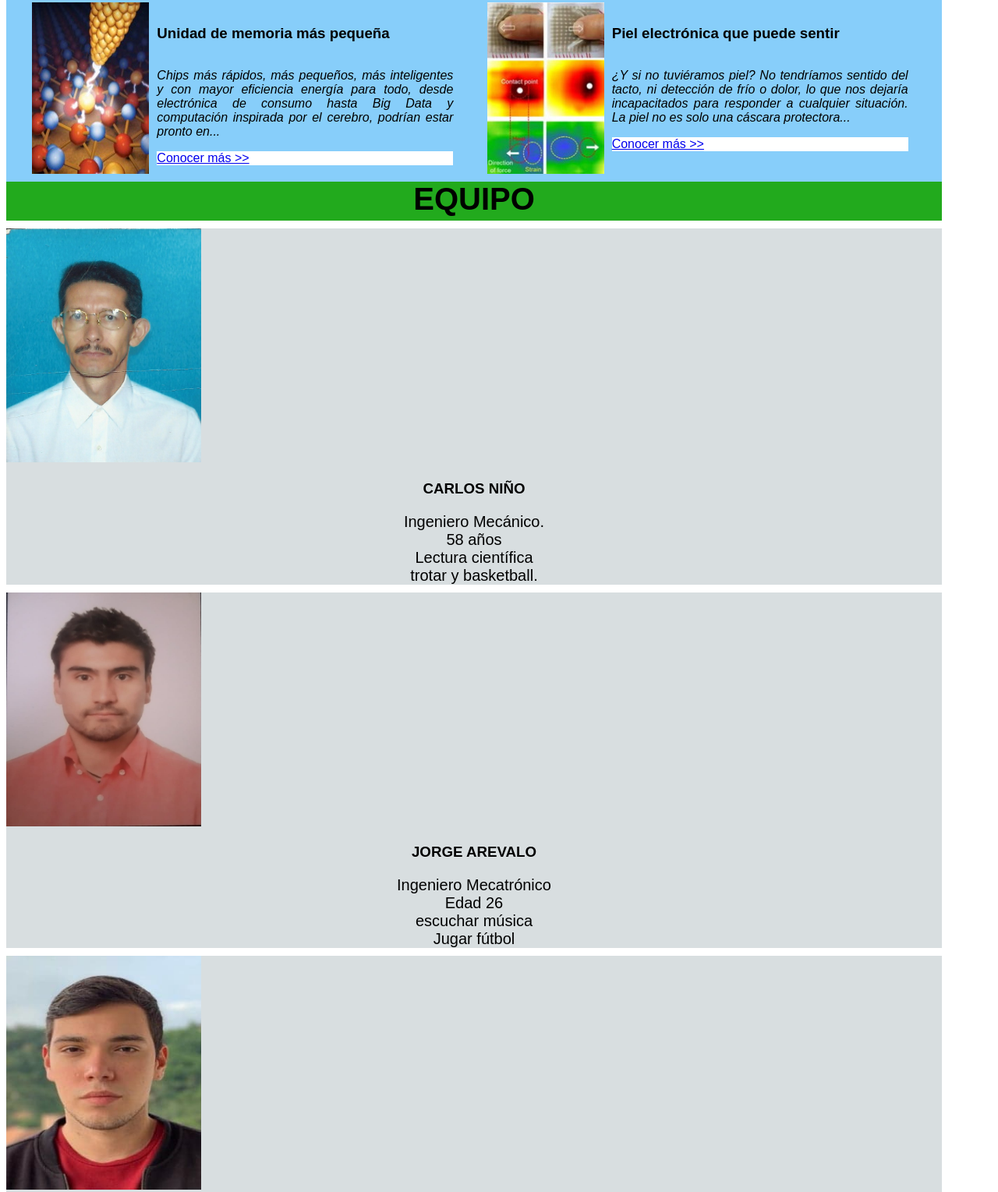
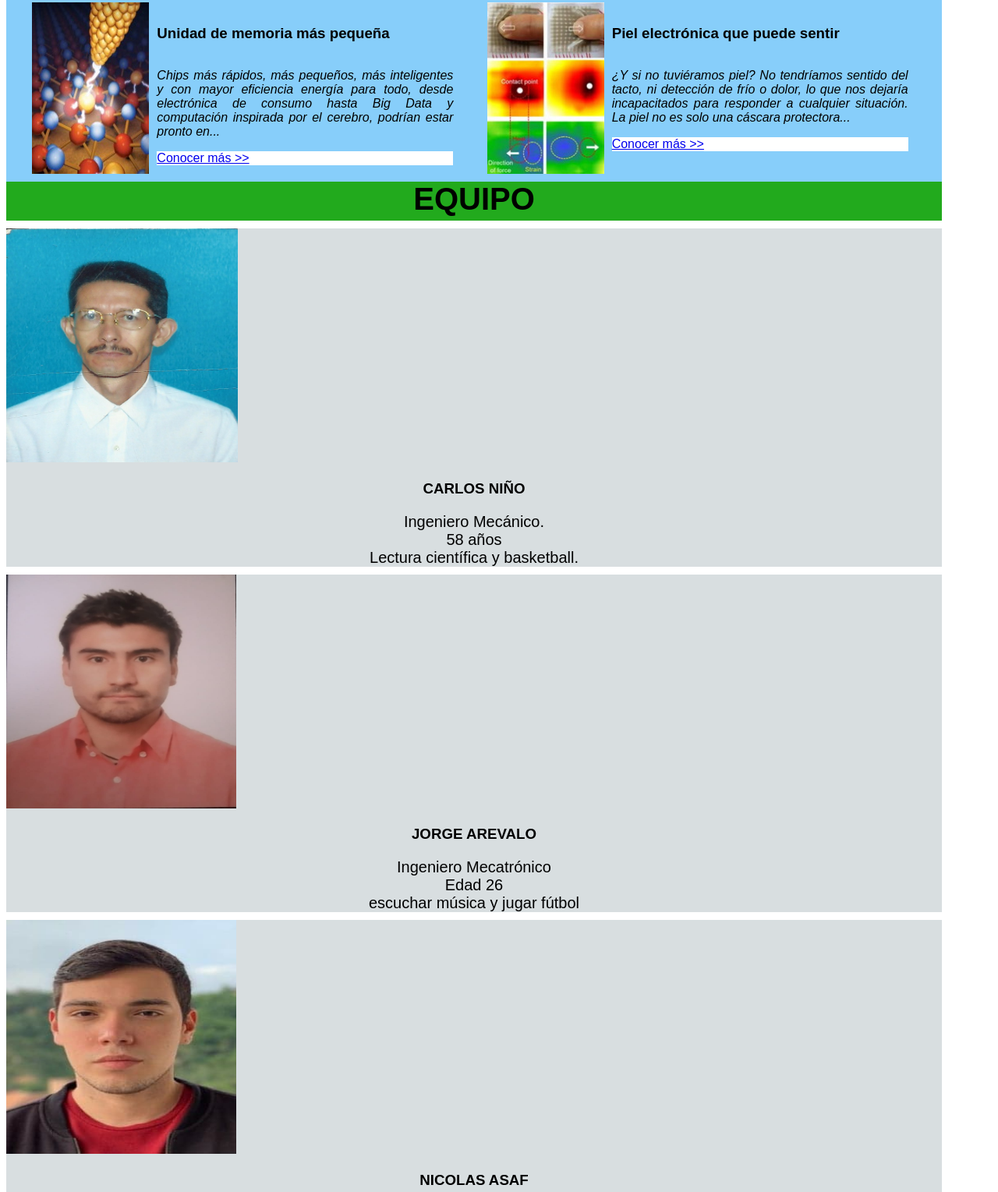
Before and after one commit to thedarkmidget94/Semana-1-7, a plain HTML site: page index.html in a window 1280 px wide. Shown: the part 1187-2716 px from the top of the page at 78% size. Drawn offline with Linux system fonts and the light colour scheme.

Commit message:
Update index.html

```diff
--- a/index.html
+++ b/index.html
@@ -119,24 +119,22 @@
                 </p>
             </div>
             <div class= "miembros__individuo">
-            <img src="carlos.jpeg" alt="imagen team" width="250" height="300">
+            <img src="carlos.jpeg" alt="imagen team" width="297" height="300">
             <h3 style="text-align: center;" class="miembros__individuo--nombre">CARLOS NIÑO</h2>
             <p class="miembros__individuo--descripcion"> Ingeniero Mecánico. <br>
                 58 años <br>
-                Lectura científica  <br>
-                trotar y basketball. </p>
+                Lectura científica y basketball. </p>
             </div>
             <div class= "miembros__individuo">
-            <img src="jorge.jpeg" alt="imagen team"  width="250" height="300">
+            <img src="jorge.jpeg" alt="imagen team"  width="295" height="300">
             <h3 style="text-align: center;"  class="miembros__individuo--nombre">JORGE AREVALO</h2>
             <p  class="miembros__individuo--descripcion">
                 Ingeniero Mecatrónico <br>
                 Edad 26 <br>
-                escuchar música <br>
-                Jugar fútbol  </p>
+                escuchar música y jugar fútbol  </p>
             </div>
             <div class= "miembros__individuo">
-            <img src="nicolas.jpg"  alt="imagen team"  width="250" height="300">
+            <img src="nicolas.jpg"  alt="imagen team"  width="295" height="300">
             <h3 style="text-align: center;" class="miembros__individuo--nombre">NICOLAS ASAF</h2>
             <p class="miembros__individuo--descripcion">
 
@@ -145,7 +143,7 @@
                 edad 23</p>
             </div>
             <div class= "miembros__individuo">
-            <img src="eduardo.jpg" alt="imagen team"  width="250" height="300">
+            <img src="eduardo.jpg" alt="imagen team"  width="295" height="300">
             <h3 style="text-align: center;"  class="miembros__individuo--nombre">  EDUARDO GUERRERO</h2>
             <p class="miembros__individuo--descripcion">
                 Trabajador Independiente <br>
```
